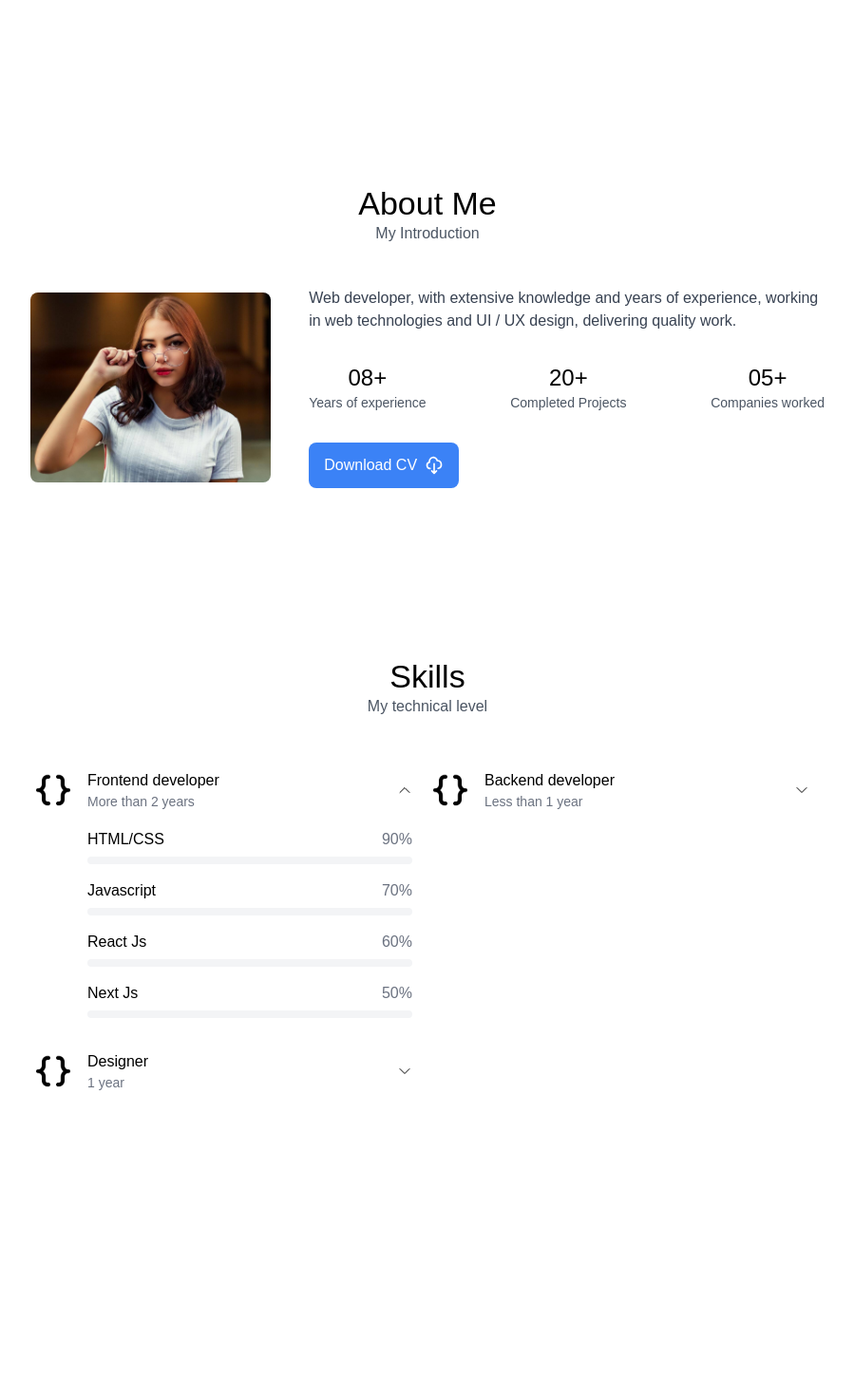
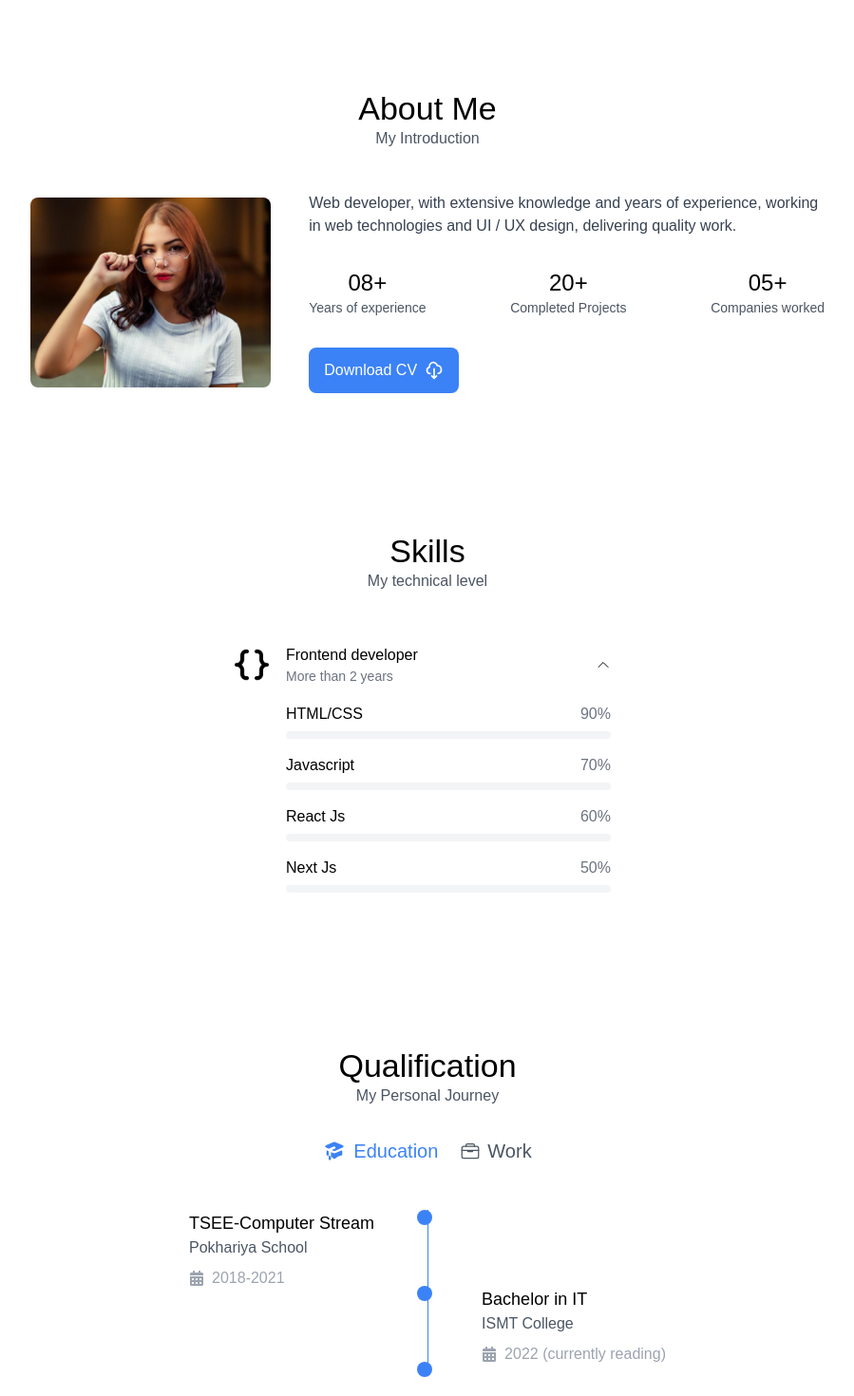
Before and after one commit to linushahs/linushahs.github.io, a React (Create React App) app: page / in a window 1280 px wide. Shown: the part 702-2172 px from the top of the page at 95% size, without its empty margins (190-1089 px from the left). Before the commit the page ends 2020 px from the top, so only its background shows below. Built offline with nearby package versions, Linux system fonts and the light colour scheme.

Commit message:
Added qualification section

```diff
--- a/src/App.js
+++ b/src/App.js
@@ -3,6 +3,7 @@ import Landingpage from "./components/Landingpage";
 import Navbar from "./components/Navbar";
 import About from "./components/About";
 import Skills from "./components/skills/Skills";
+import Qualification from "./components/Qualification";
 
 function App() {
   return (
@@ -14,13 +15,8 @@ function App() {
       <About />
       {/* SKills page -----------------------------> */}
       <Skills />
-
-      {/* ----Learning so many stuffs ----------------  */}
-      {/* --Learned graphql, routing and other basic stuffs --------------->  */}
-      {/* Learned graphql concepts much more in abstract way---------->  */}
-      {/* Learned next.js routing concept ---------------------> */}
-      {/* Learned react-query and it's usecase in graphql----------------------------------------->  */}
-      {/* Concepts that are going to be used in internsathi website are in my mind-------------->  */}
+      {/* Qualification page ----------------------------->  */}
+      <Qualification />
     </div>
   );
 }
--- a/src/components/About.js
+++ b/src/components/About.js
@@ -3,7 +3,7 @@ import { HiOutlineCloudDownload } from "react-icons/hi";
 
 function About() {
   return (
-    <div className="container px-8 pt-14 sm:py-8 mt-6 flex flex-col items-center">
+    <div className="container px-8  mt-6 flex flex-col items-center">
       <h1 className="text-2xl lg:text-[34px] font-medium">About Me</h1>
       <h3 className="text-gray-600 mt-1 mb-3">My Introduction</h3>
 
--- a/src/components/Landingpage.js
+++ b/src/components/Landingpage.js
@@ -3,20 +3,22 @@ import { SlSocialLinkedin } from "react-icons/sl";
 import { FiGithub } from "react-icons/fi";
 import { RxTwitterLogo } from "react-icons/rx";
 import { CgArrowBottomRightR } from "react-icons/cg";
+import { BsMouse } from "react-icons/bs";
+import { AiOutlineArrowDown } from "react-icons/ai";
 
 function Landingpage() {
   return (
-    <div className="header-container relative px-8 h-screen pt-[120px]">
+    <div className="header-container relative px-8 h-screen flex items-center ">
       {/* //social icons (in sidebar) ----------------->  */}
-      <div className="absolute top-[260px] left-[32px] flex flex-col gap-6">
+      <div className="absolute top-[40%] left-[32px] flex flex-col gap-6">
         <SlSocialLinkedin className="text-xl text-blue-500 cursor-pointer" />
         <FiGithub className="text-xl text-blue-500 cursor-pointer" />
         <RxTwitterLogo className="text-xl text-blue-500 cursor-pointer" />
       </div>
 
-      <div className="container flex flex-col-reverse  sm:flex-row">
+      <div className="container relative flex flex-col-reverse  sm:flex-row sm:justify-between sm:items-center">
         {/* profile description -------------------------->  */}
-        <div className="pt-[28px] sm:pl-[40px] sm:pt-[100px]">
+        <div className=" sm:pl-[40px]">
           <h1 className="text-3xl lg:text-[48px] font-bold ">
             Hi, I'm Sunil Shah
           </h1>
@@ -31,14 +33,19 @@ function Landingpage() {
           <button className="mt-8 py-3 px-4 flex gap-3 items-center bg-blue-500 text-white rounded-lg">
             Contact me <CgArrowBottomRightR className="text-xl" />
           </button>
+
+          <div className="absolute -bottom-[140px] cursor-pointer flex gap-2 items-center text-gray-600 font-medium">
+            <BsMouse className="text-2xl text-blue-500" /> Scroll down
+            <AiOutlineArrowDown className="text-lg text-blue-500" />
+          </div>
         </div>
 
         {/* picture section ------------------>  */}
-        <div className="pt-[60px] pl-[90px] lg:pt-[55px] lg:pr-[10px] sm:pl-0 sm:pt-[80px]">
+        <div className=" ">
           <img
             src="./profile-picture.png"
             alt=""
-            className="w-[280px] h-[280px] sm:w-[240px] sm:h-[200px] lg:w-[380px] lg:h-[280px]"
+            className="w-[280px] h-[280px] sm:w-[240px] sm:h-[200px] lg:w-[440px] lg:h-[300px]"
           />
         </div>
       </div>
--- a/src/components/Navbar.js
+++ b/src/components/Navbar.js
@@ -5,10 +5,10 @@ import { RiAppsLine } from "react-icons/ri";
 
 function Navbar() {
   return (
-    <div className="z-20">
+    <>
       {/* mobile layout size -------------------->  */}
       {/* ------------------------------------------------ > */}
-      <div className="lg:hidden fixed bottom-0 w-full py-4 px-8 border-t-[1px] border-gray-200 bg-white flex items-center justify-between">
+      <div className="lg:hidden fixed bottom-0 w-full z-20 py-4 px-8 border-t-[1px] border-gray-200 bg-white flex items-center justify-between">
         <h3 className="font-medium">Linushahs</h3>
 
         {/* Navbar section goes here ------------------->  */}
@@ -20,7 +20,7 @@ function Navbar() {
 
       {/* large screen layout size --------------------->  */}
       {/* ------------------------------------------------>  */}
-      <header className="hidden lg:flex h-[68px] items-center shadow py-4 ">
+      <header className="hidden fixed bg-white w-full z-20 lg:flex h-[68px] items-center shadow py-4 ">
         <nav className="header-container px-8 flex items-center justify-between">
           <h3 className="text-[#333] font-medium">Linushahs</h3>
           <ul className="flex gap-8">
@@ -34,7 +34,7 @@ function Navbar() {
           </ul>
         </nav>
       </header>
-    </div>
+    </>
   );
 }
 
--- /dev/null
+++ b/src/components/Qualification.jsx
@@ -0,0 +1,136 @@
+import React, { useState } from "react";
+import { HiAcademicCap } from "react-icons/hi";
+import { IoBriefcaseOutline } from "react-icons/io5";
+import { FaCalendarAlt } from "react-icons/fa";
+
+export default function Qualification() {
+  const [selectedType, setSelectedType] = useState("education");
+
+  const [education, setEducation] = useState([
+    {
+      field: "TSEE-Computer Stream",
+      institute: "Pokhariya School",
+      date: "2017-2021",
+    },
+    {
+      field: "Bachelor in IT",
+      institute: "ISMT College",
+      date: "2022 (currently reading)",
+    },
+  ]);
+
+  const [work, setWork] = useState([
+    {
+      field: "HTML/CSS Intern",
+      institute: "Binwary",
+      date: "2019-2020",
+    },
+    {
+      field: "Frontend Intern",
+      institute: "Binwary",
+      date: "2021-2022",
+    },
+    {
+      field: "Frontend Developer",
+      institute: "Internsathi",
+      date: "2023 (currently working)",
+    },
+  ]);
+  return (
+    <div className="container px-8  flex flex-col items-center">
+      <h1 className="text-2xl lg:text-[34px] font-medium">Qualification</h1>
+      <h3 className="text-gray-600 mt-1 mb-8 ">My Personal Journey</h3>
+
+      {/* header ---------------->  */}
+      <div className="flex  gap-6 mb-12 ">
+        <span
+          onClick={() => setSelectedType("education")}
+          className={`${
+            selectedType === "education" ? "text-blue-500" : " text-gray-600"
+          } flex gap-2 items-center cursor-pointer font-medium text-xl hover:text-blue-500`}
+        >
+          <HiAcademicCap className="text-2xl " /> Education
+        </span>
+        <span
+          onClick={() => setSelectedType("work")}
+          className={`${
+            selectedType === "work" ? "text-blue-500" : " text-gray-600"
+          } flex gap-2 items-center cursor-pointer font-medium text-xl hover:text-blue-500`}
+        >
+          <IoBriefcaseOutline className="" /> Work
+        </span>
+      </div>
+
+      {/* main section -------------------->  */}
+      {selectedType === "education" ? (
+        <div className=" flex mb-8 relative">
+          <div className="pr-14 border-r-[1px] border-blue-500">
+            <div>
+              <h1 className="text-lg">TSEE-Computer Stream</h1>
+              <p className="text-gray-600">Pokhariya School</p>
+              <p className="flex items-center gap-2 text-gray-400 mt-2">
+                <FaCalendarAlt /> 2018-2021
+              </p>
+            </div>
+          </div>
+          {/* circle element --------------->  */}
+          <span className="w-4 h-4 absolute left-[47.8%] rounded-full bg-blue-500"></span>
+          <span className="w-4 h-4 absolute top-[80px] left-[47.8%] rounded-full bg-blue-500"></span>
+          <span className="w-4 h-4 absolute top-[160px] left-[47.8%] rounded-full bg-blue-500"></span>
+          <div className="pl-14 pt-[80px]">
+            <div>
+              <h1 className="text-lg">Bachelor in IT</h1>
+
+              <p className="text-gray-600">ISMT College</p>
+              <p className="flex items-center gap-2 text-gray-400 mt-2">
+                <FaCalendarAlt /> 2022 (currently reading)
+              </p>
+            </div>
+          </div>
+        </div>
+      ) : (
+        //   work experience section ---------------------->
+        <div className=" flex mb-8 relative">
+          {/* left section ------------------->  */}
+          {/* <----------------------------------------> */}
+          <div className="pr-14 flex flex-col border-r-[1px] border-blue-500">
+            <div>
+              <h1 className="text-lg">HTML/CSS Intern</h1>
+              <p className="text-gray-600">Binwary</p>
+              <p className="flex items-center gap-2 text-gray-400 mt-2">
+                <FaCalendarAlt /> 2019-2020
+              </p>
+            </div>
+            <div className="pt-[80px]">
+              <h1 className="text-lg">Frontend Developer</h1>
+              <p className="text-gray-600">Internsathi</p>
+              <p className="flex items-center gap-2 text-gray-400 mt-2">
+                <FaCalendarAlt /> 2023 (currently working)
+              </p>
+            </div>
+          </div>
+
+          {/* circle element --------------->  */}
+          <span className="w-4 h-4 absolute left-[50.8%] rounded-full bg-blue-500"></span>
+          <span className="w-4 h-4 absolute top-[80px] left-[50.8%] rounded-full bg-blue-500"></span>
+          <span className="w-4 h-4 absolute top-[160px] left-[50.8%] rounded-full bg-blue-500"></span>
+          <span className="w-4 h-4 absolute top-[240px] left-[50.8%] rounded-full bg-blue-500"></span>
+
+          {/* right section ------------------->  */}
+          {/* <----------------------------------------> */}
+          <div className="px-14 pt-[80px]">
+            <div>
+              <h1 className="text-lg">Frontend Intern</h1>
+
+              <p className="text-gray-600">Binwary</p>
+              <p className="flex items-center gap-2 text-gray-400 mt-2">
+                <FaCalendarAlt />
+                2021-2022
+              </p>
+            </div>
+          </div>
+        </div>
+      )}
+    </div>
+  );
+}
--- a/src/components/skills/Skills.js
+++ b/src/components/skills/Skills.js
@@ -23,42 +23,6 @@ function Skills() {
         },
       ],
     },
-    {
-      title: "Backend developer",
-      experience: "Less than 1 year",
-      active: false,
-      skills: [
-        { skillTitle: "Node Js", per: "30%" },
-        {
-          skillTitle: "Firebase",
-          per: "30%",
-        },
-        {
-          skillTitle: "GraphQL",
-          per: "30%",
-        },
-        {
-          skillTitle: "Mongo db",
-          per: "20%",
-        },
-      ],
-    },
-    {
-      title: "Designer",
-      experience: "1 year",
-      active: false,
-      skills: [
-        { skillTitle: "Figma", per: "60%" },
-        {
-          skillTitle: "Photoshop",
-          per: "40%",
-        },
-        {
-          skillTitle: "Adobe Xd",
-          per: "50%",
-        },
-      ],
-    },
   ]);
 
   const handleSkillSet = (id) => {
@@ -80,7 +44,7 @@ function Skills() {
       <h1 className="text-2xl lg:text-[34px] font-medium">Skills</h1>
       <h3 className="text-gray-600 mt-1 mb-3">My technical level</h3>
 
-      <div className="w-full pt-6 flex flex-col lg:flex-row gap-y-4 flex-wrap my-4">
+      <div className="w-full pt-6 flex justify-center  mt-4">
         {listOfSkills.map((skillset, id) => (
           <SkillPosition
             key={id}
```
